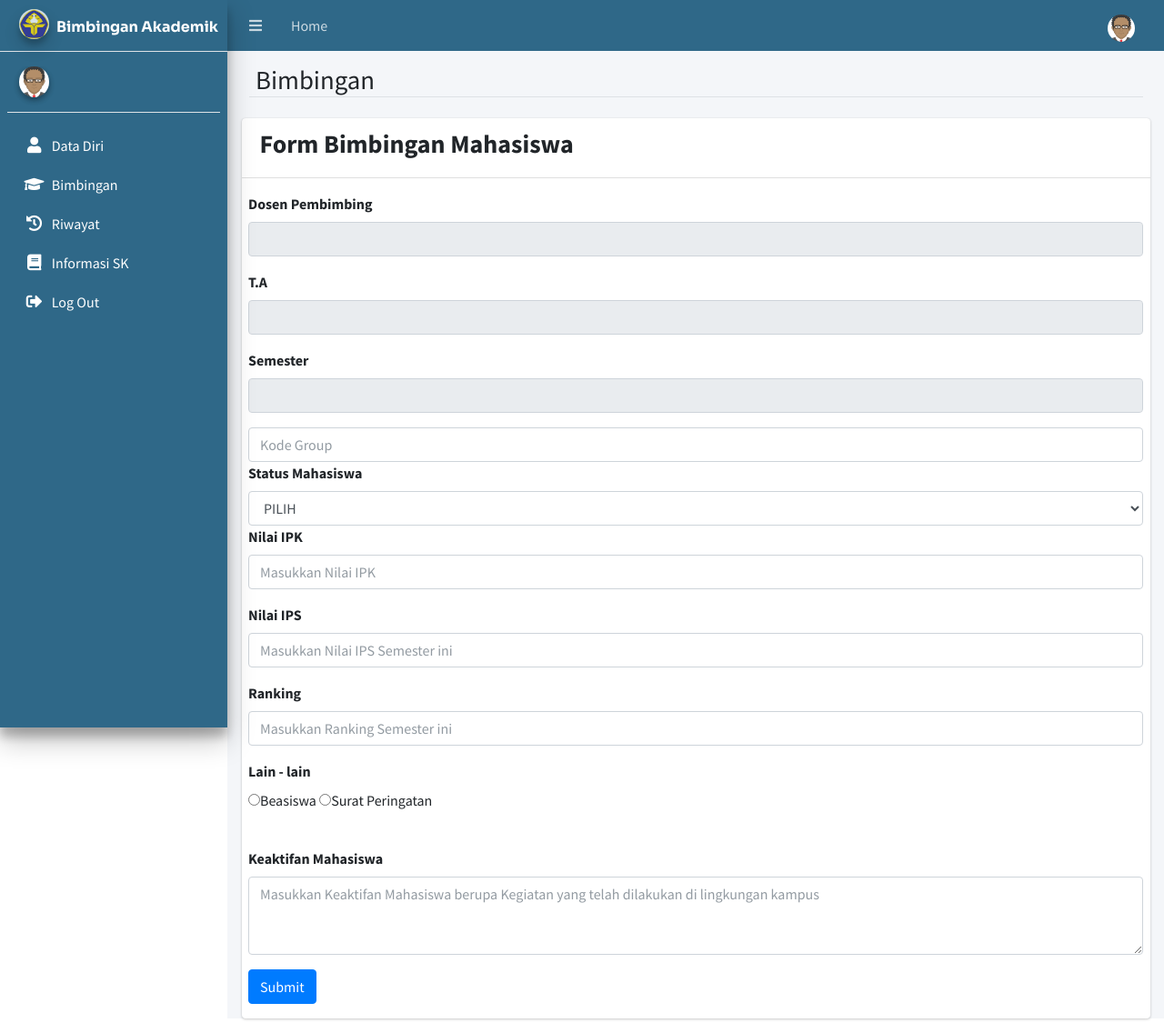
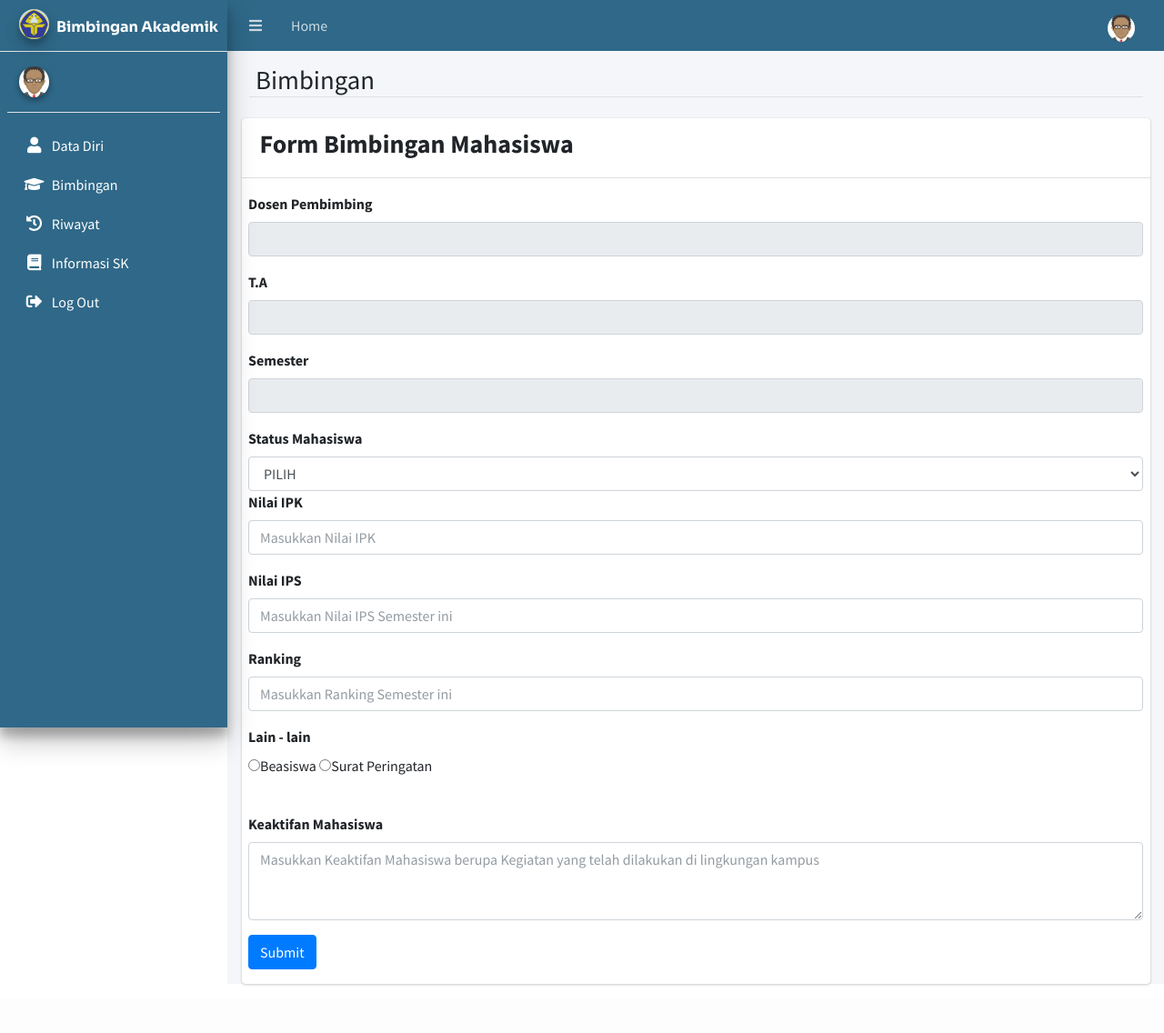
Before and after one commit to MrZwen/BimbinganAkademik, a CodeIgniter app: page /bimbinganAkademik/Cbimbingan/formbimbingan in a window 1280 px wide. Shown: the whole page at 91% size. After the commit the page ends 1084 px from the top, so only its background shows below. Run offline with CodeIgniter, Linux system fonts and the light colour scheme; data that the repository does not hold is empty; some libraries are stand-ins or nearby versions.

Commit message:
form bimbingan

```diff
--- a/application/controllers/Cbimbingan.php
+++ b/application/controllers/Cbimbingan.php
@@ -1,14 +1,21 @@
 <?php
 class Cbimbingan extends CI_Controller
 {
+    public function __construct()
+    {
+        parent::__construct();
+        $this->load->model('mbimbingan');
+
+    }
     function formbimbingan () {
-        $data['konten']=$this->load->view('Mahasiswa/formBimbingan','',TRUE);
+        $this->load->model('mdatadiri');
+        $datalist['user']=$this->mbimbingan->tampilformb();
+        $data['konten']=$this->load->view('Mahasiswa/formBimbingan',$datalist,TRUE);
         $this->load->view('Mahasiswa/tampilanMahasiswa',$data);
     }
 
     function simpanbimbingan()
     {
-        $this->load->model('mbimbingan');
         $this->mbimbingan->simpanbimbingan();
         $this->simpanbimbingan();
     }
--- a/application/models/Mbimbingan.php
+++ b/application/models/Mbimbingan.php
@@ -8,5 +8,16 @@ class Mbimbingan extends CI_Model
         $this->session->set_flashdata('pesan','Data sudah disimpan');
         redirect('cbimbingan/formbimbingan', 'refresh');
     }
+
+    function tampilformb()
+    {
+        $id_akun = $this->session->userdata('id_akun');
+                $sql = $this->db->select('group_bimbingan.* , dosen.NamaDosen')
+				->from('group_bimbingan')
+                ->join('dosen', 'dosen.NID = group_bimbingan.NID')
+				->join('mahasiswa', 'mahasiswa.Nim = group_bimbingan.NIM ')
+				->where('mahasiswa.id_akun', $id_akun)
+				->get('');
+        return $sql->row();
+    }
 }
-?>
--- a/application/views/Mahasiswa/formBimbingan.php
+++ b/application/views/Mahasiswa/formBimbingan.php
@@ -9,26 +9,28 @@
 </div>
 <script lenguage="javascript">
     function prosessimpan() {
-        // var DosenPembimbing = $('#DosenPembimbing').val();
-        // if (DosenPembimbing == "") {
-        //     alert("Dosen Pembimbing masih kosong");
-        //     $('#DosenPembimbing').focus();
-        //     return false;
-        // }
+        var Beasiswa = document.getElementById("Beasiswa");
+        var SuratPeringatan = document.getElementById("SuratPeringatan");
 
-        // var TahunAjaran = $('#TahunAjaran').val();
-        // if (TahunAjaran == "") {
-        //     alert("TahunAjaran masih kosong");
-        //     $('#TahunAjaran').focus();
-        //     return false;
-        // }
+        var DosenPembimbing = $('#DosenPembimbing').val();
+        if (DosenPembimbing == "") {
+            alert("Dosen Pembimbing masih kosong");
+            $('#DosenPembimbing').focus();
+            return false;
+        }
+        var TahunAjaran = $('#TahunAjaran').val();
+        if (TahunAjaran == "") {
+            alert("Tahun Ajaran masih kosong");
+            $('#TahunAjaran').focus();
+            return false;
+        }
 
-        // var Semester = $('#Semester').val();
-        // if (Semester == "") {
-        //     alert("Semester masih kosong");
-        //     $('#Semester').focus();
-        //     return false;
-        // }
+        var Semester = $('#Semester').val();
+        if (Semester == "") {
+            alert("Semester IPK masih kosong");
+            $('#Semester').focus();
+            return false;
+        }
 
         var StatusMahasiswa = $('#StatusMahasiswa').val();
         if (StatusMahasiswa == "") {
@@ -57,9 +59,6 @@
             $('#Ranking').focus();
             return false;
         }
-
-        var Beasiswa = document.getElementById("Beasiswa");
-        var SuratPeringatan = document.getElementById("SuratPeringatan");
 
         if (Beasiswa.checked) {
             var Lainya = Beasiswa.value;
@@ -104,19 +103,18 @@
         <div class="mb-3 mt-3">
             <div class="mb-3">
                 <label class="form-label">Dosen Pembimbing</label>
-                <input type="text" class="form-control" id="DosenPembimbing" placeholder="" name="DosenPembimbing" disabled>
+                <input type="text" class="form-control" id="DosenPembimbing" value="<?php echo $user->NamaDosen ?>" name="DosenPembimbing" disabled>
             </div>
             <div class="mb-3">
                 <label class="form-label">T.A</label>
-                <input type="text" class="form-control" id="TahunAjaran" placeholder="" name="TahunAjaran" disabled>
+                <input type="text" class="form-control" id="TahunAjaran" value="<?php echo $user->tahunajaran ?>" name="TahunAjaran" disabled>
             </div>
             <div class="mb-3">
                 <label class="form-label">Semester</label>
-                <input type="text" class="form-control" id="Semester" placeholder="" name="Semester" disabled>
+                <input type="text" class="form-control" id="Semester" value="<?php echo $user->semester ?>" name="Semester" disabled>
             </div>
             <form id="bimbingan" name="bimbingan" method="post" action="<?php echo base_url('Cbimbingan/simpanbimbingan') ?>">
-
-                <input type="number" class="form-control" id="id_group" placeholder="Kode Group" name="id_group">
+                <input type="hidden" class="form-control" id="id_group"  value="<?php echo $user->id_group ?>" name="id_group" >
                 <div class="mb-3">
                     <label class="form-label">Status Mahasiswa </label>
                     <select name="StatusMahasiswa" class="form-control" id="StatusMahasiswa">
@@ -128,15 +126,15 @@
                 </select>
                 <div class="mb-3">
                     <label class="form-label">Nilai IPK</label>
-                    <input type="number" class="form-control" id="IPK" placeholder="Masukkan Nilai IPK" name="IPK">
+                    <input type="number" class="form-control" id="IPK" min="0.00" max="4.00" placeholder="Masukkan Nilai IPK" name="IPK">
                 </div>
                 <div class="mb-3">
                     <label class="form-label">Nilai IPS</label>
-                    <input type="number" class="form-control" id="IPS" placeholder="Masukkan Nilai IPS Semester ini" name="IPS">
+                    <input type="number" class="form-control" id="IPS" min="0.00" max="4.00" placeholder="Masukkan Nilai IPS Semester ini" name="IPS">
                 </div>
                 <div class="mb-3">
                     <label class="form-label">Ranking</label>
-                    <input type="number" class="form-control" id="Ranking" placeholder="Masukkan Ranking Semester ini" name="Ranking">
+                    <input type="number" class="form-control" id="Ranking" min="1" placeholder="Masukkan Ranking Semester ini" name="Ranking">
                 </div>
                 <div class="mb-3">
                     <label class="form-label">Lain - lain </label>
@@ -149,7 +147,7 @@
                     <label class="form-label">Keaktifan Mahasiswa</label>
                     <textarea class="form-control" rows="3" id="Keaktifan" name="Keaktifan" placeholder="Masukkan Keaktifan Mahasiswa berupa Kegiatan yang telah dilakukan di lingkungan kampus"></textarea>
                 </div>
-                <button type="submit" class="btn btn-primary" onclick="prosessimpan()">Submit</button>
+                <button type="button" class="btn btn-primary" onclick="prosessimpan()">Submit</button>
             </form>
         </div>
     </div>
```
